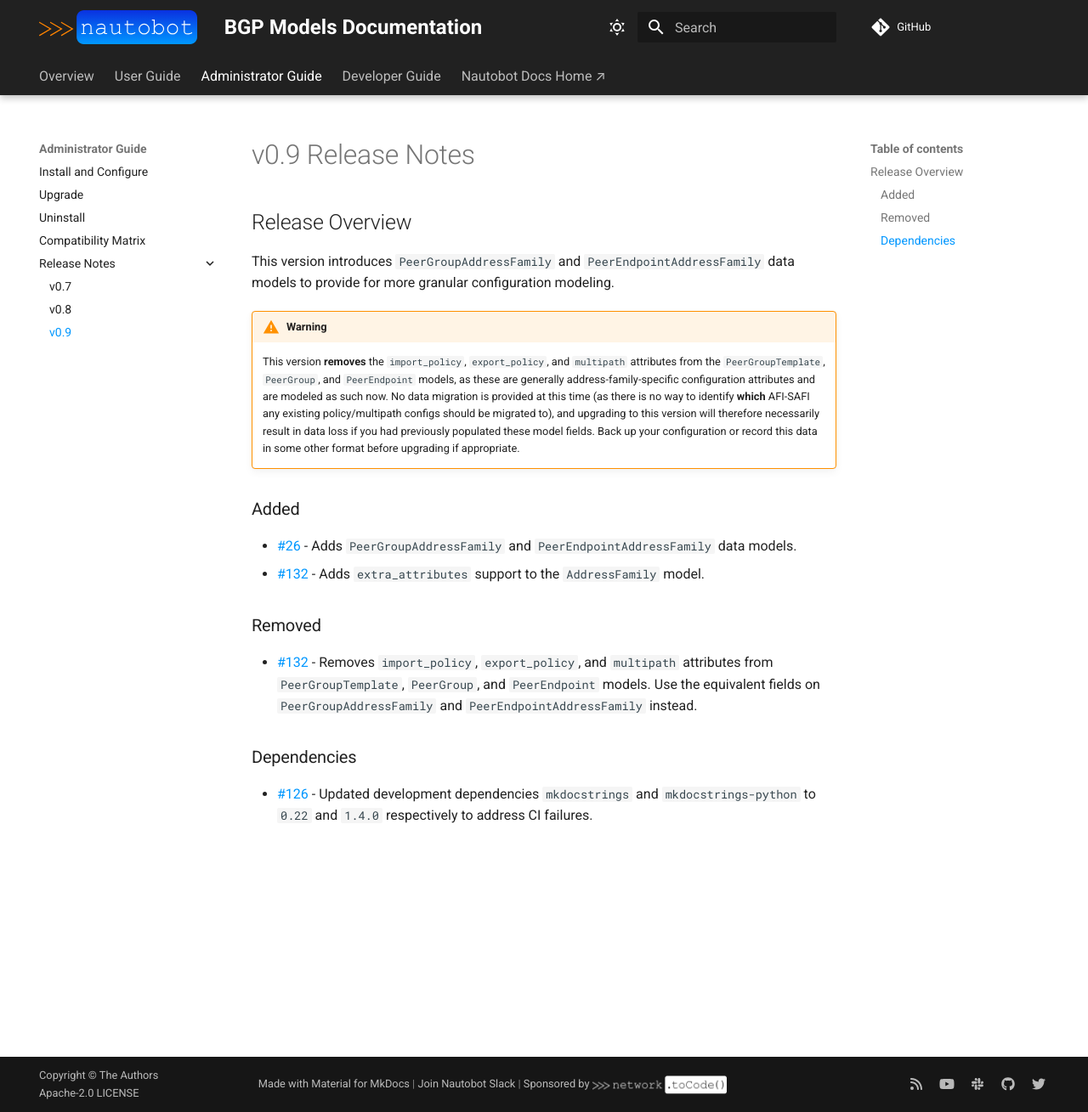
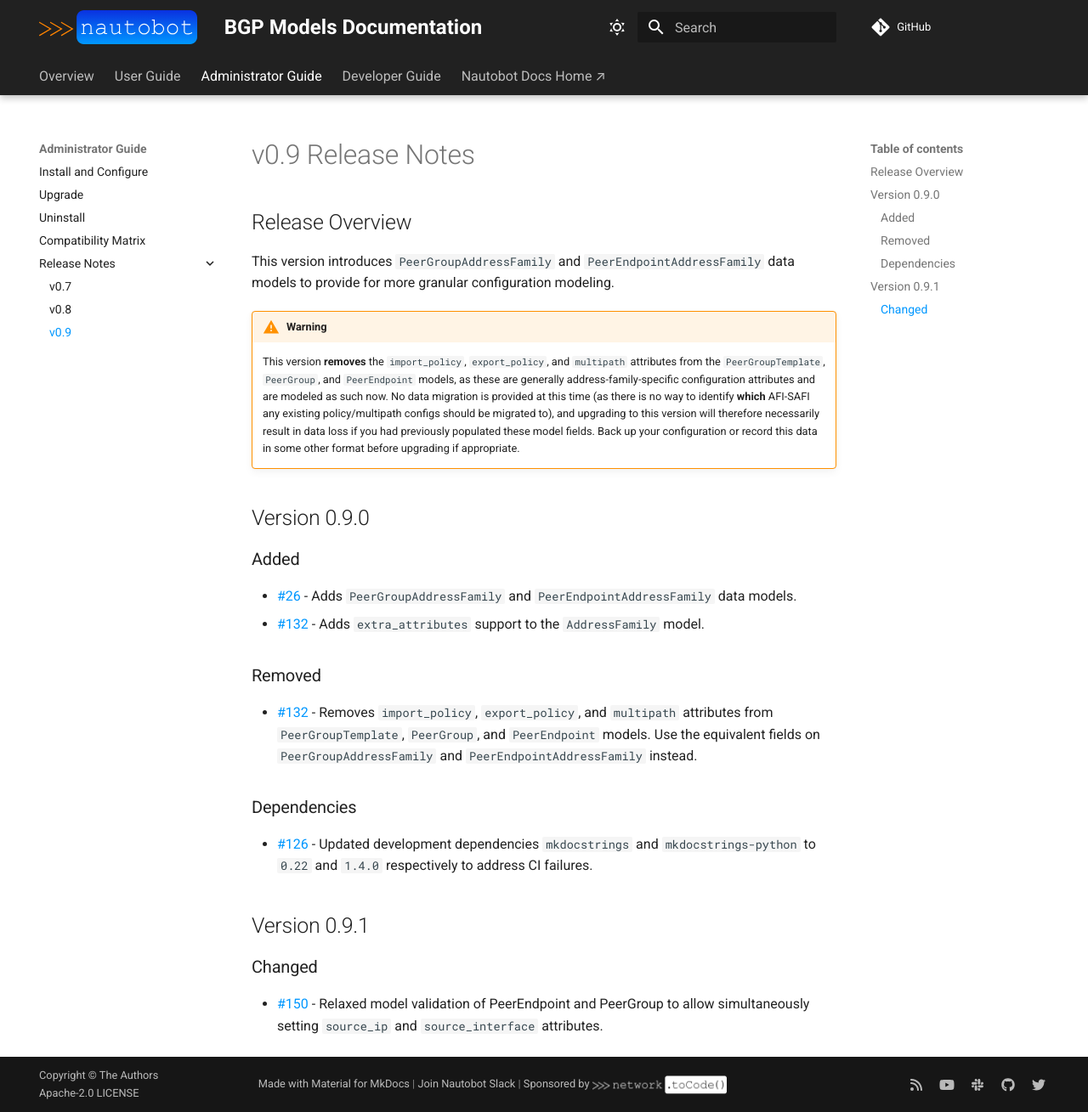
Before and after one commit to nautobot/nautobot-app-bgp-models, an MkDocs documentation site: the page built from docs/admin/release_notes/version_0.9.md, in a window 1280 px wide and 1309 px high. Shown: the whole window at 85% size. Built offline with MkDocs 1.6.1 and Material for MkDocs 9.7.7, drawn with Linux system fonts in a browser that asks for light colours; comment, search, counter and statistics services are not loaded.

Commit message:
Bump version, update docs

```diff
--- a/docs/admin/release_notes/version_0.9.md
+++ b/docs/admin/release_notes/version_0.9.md
@@ -6,6 +6,8 @@ This version introduces `PeerGroupAddressFamily` and `PeerEndpointAddressFamily`
 
 !!! warning
     This version **removes** the `import_policy`, `export_policy`, and `multipath` attributes from the `PeerGroupTemplate`, `PeerGroup`, and `PeerEndpoint` models, as these are generally address-family-specific configuration attributes and are modeled as such now. No data migration is provided at this time (as there is no way to identify **which** AFI-SAFI any existing policy/multipath configs should be migrated to), and upgrading to this version will therefore necessarily result in data loss if you had previously populated these model fields. Back up your configuration or record this data in some other format before upgrading if appropriate.
+
+## Version 0.9.0
 
 ### Added
 
@@ -19,3 +21,9 @@ This version introduces `PeerGroupAddressFamily` and `PeerEndpointAddressFamily`
 ### Dependencies
 
 - [#126](https://github.com/nautobot/nautobot-plugin-bgp-models/pull/126) - Updated development dependencies `mkdocstrings` and `mkdocstrings-python` to `0.22` and `1.4.0` respectively to address CI failures.
+
+## Version 0.9.1
+
+### Changed
+
+- [#150](https://github.com/nautobot/nautobot-plugin-bgp-models/pull/150) - Relaxed model validation of PeerEndpoint and PeerGroup to allow simultaneously setting `source_ip` and `source_interface` attributes.
--- a/pyproject.toml
+++ b/pyproject.toml
@@ -1,6 +1,6 @@
 [tool.poetry]
 name = "nautobot-bgp-models"
-version = "0.9.0"
+version = "0.9.1"
 description = "Nautobot BGP Models Plugin"
 authors = ["Network to Code, LLC <info@networktocode.com>"]
 
```
Also changed, not shown: docs/admin/compatibility_matrix.md (+1 -0 lines).
